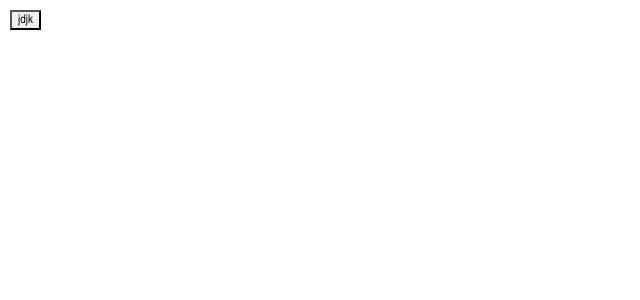
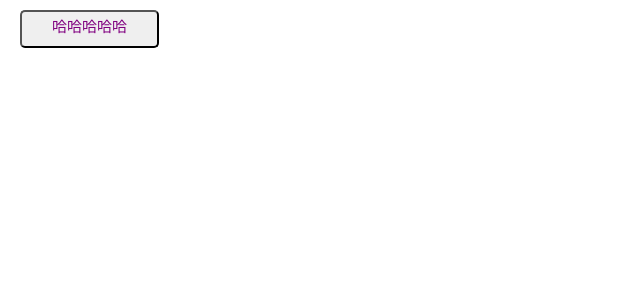
Before and after one commit to iseekTo/nanmi, a React app: page / in a window 1280 px wide. Shown: the top 300 px of the page, without its empty margins (0-640 px from the left). Built offline with nearby package versions, Linux system fonts and the light colour scheme.

Commit message:
:bug: bugFix 解决css无法定义类名的问题

```diff
--- a/components/button/index.tsx
+++ b/components/button/index.tsx
@@ -14,16 +14,19 @@ export default class Button extends React.Component<ButtonProps, any> {
         defaultcls: 'p-btn'
     }
     public render() {
-        const { types, size, defaultcls, className } = this.props
+        const { types, size, defaultcls, className, diasbled, loading } = this.props
 
-        const btnclass = classnames({
-            [`${defaultcls}`]: defaultcls,
-            [`${defaultcls}-${types}`]: types,
-            [`${defaultcls}-${size}`]: size,
-        }, className)
+        const btnclass = {
+            className: classnames(defaultcls, className, {
+                [`${defaultcls}`]: defaultcls,
+                [`${defaultcls}-${types}`]: types,
+                [`${defaultcls}-${size}`]: size,
+            }),
+        }
+
 
         return (
-            <button className={btnclass} {...this.props}></button>
+            <button {...btnclass} >{this.props.children}</button>
         )
     }
 }
--- a/components/button/style/p-btn.less
+++ b/components/button/style/p-btn.less
@@ -26,7 +26,7 @@
 
     }
     &-danger {
-
+        color: purple;
     }
     &-none {
 
--- a/src/pages/App.tsx
+++ b/src/pages/App.tsx
@@ -7,11 +7,11 @@ class App extends React.Component<{}, {}> {
         return (
             <div className="container" style={{ margin: '10px' }}>
                 <Button
-                    types="success"
+                    types='danger'
                     size="large"
-                    className="sa"
+                    className="sa hid"
                 >
-                    jdjk
+                    哈哈哈哈哈
                 </Button>
             </div>
         )
```
